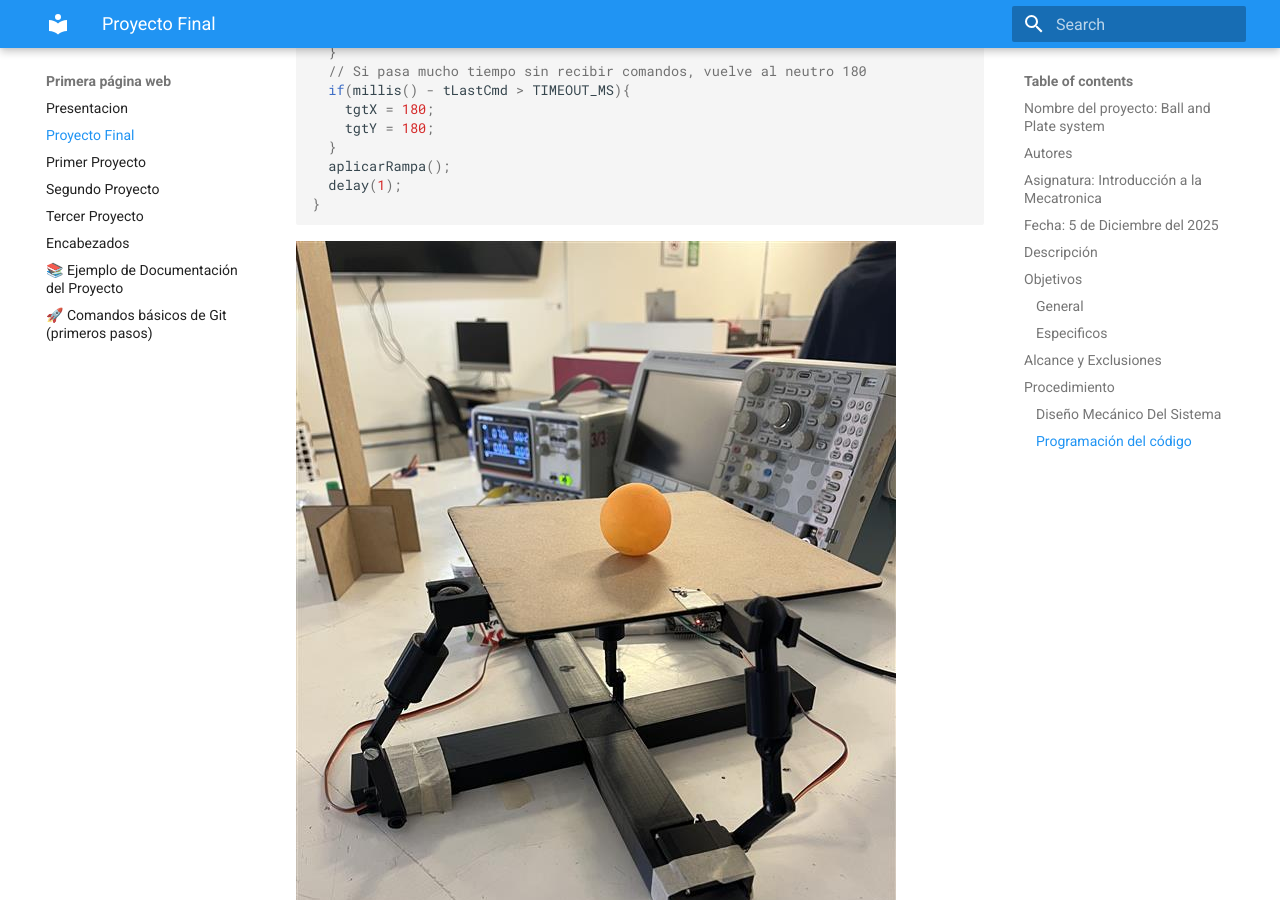
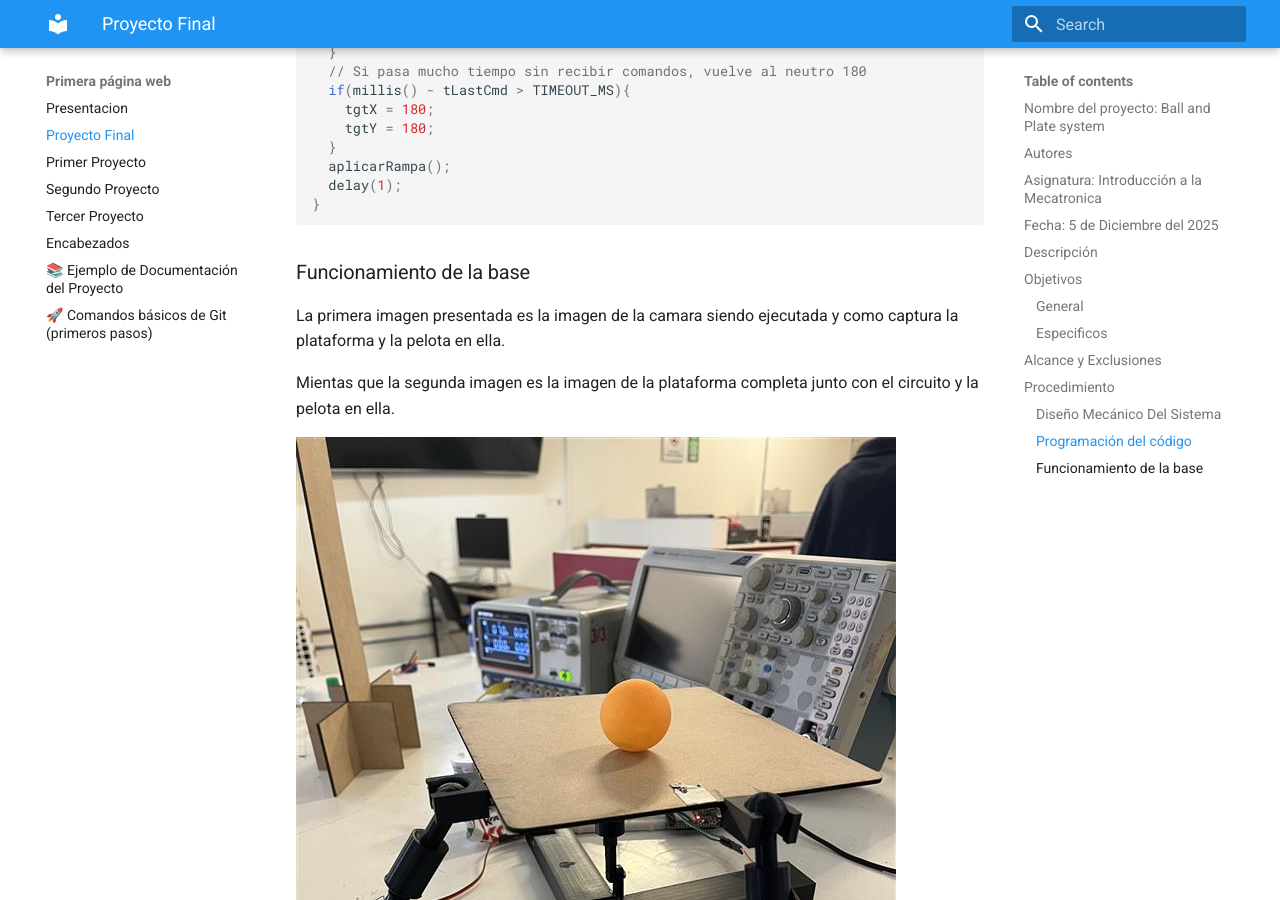
Before and after one commit to Rodrigo-ZC/ZC-ARCHS, an MkDocs documentation site: the page built from docs/Ball_and_plade_system.md, in a window 1280 px wide and 900 px high, scrolled down 9876 px. Built offline with MkDocs 1.6.1 and Material for MkDocs 9.7.7, drawn with Linux system fonts in a browser that asks for light colours.

Commit message:
Update Ball_and_plade_system.md

````diff
--- a/docs/Ball_and_plade_system.md
+++ b/docs/Ball_and_plade_system.md
@@ -477,6 +477,12 @@ void loop(){
 }
 ```
 
+###Funcionamiento de la base
+
+La primera imagen presentada es la imagen de la camara siendo ejecutada y como captura la plataforma y la pelota en ella.
 
 
+
+Mientas que la segunda imagen es la imagen de la plataforma completa junto con el circuito y la pelota en ella.
+
 ![Diagrama del sistema](recursos/imgs/pelota.jfif)
````
